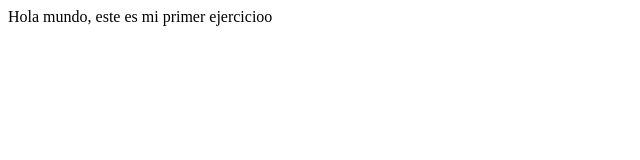
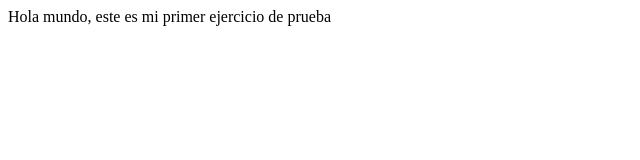
Before and after one commit to algvana/ejercicios-en-adalab, a plain HTML site: page modulo 0/index.html in a window 1280 px wide. Shown: the full height of the page, 0-640 px from the left. Drawn offline with Linux system fonts and the light colour scheme.

Commit message:
new changes

```diff
--- a/modulo 0/index.html
+++ b/modulo 0/index.html
@@ -6,6 +6,6 @@
     <title>Document</title>
 </head>
 <body>
-    Hola mundo, este es mi primer ejercicioo
+    Hola mundo, este es mi primer ejercicio de prueba
 </body>
 </html>
```
